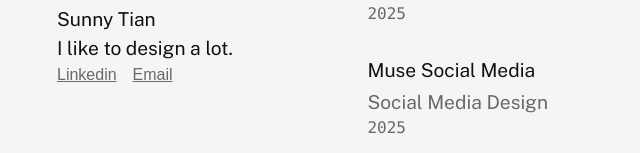
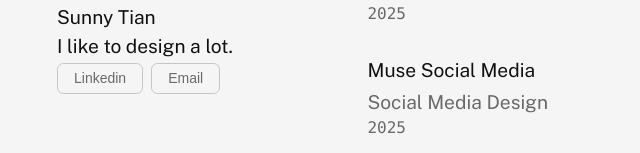
Before and after one commit to sunnyxtian/website, a React (Create React App) app in the folder portfolio/: page / in a window 1280 px wide. Shown: the part 354-507 px from the top of the page, without its empty margins (7-647 px from the left). Built offline with nearby package versions, Linux system fonts and the light colour scheme; a web font is replaced by a local one.

Commit message:
added mouse particle effect + link style

```diff
--- a/portfolio/src/App.css
+++ b/portfolio/src/App.css
@@ -54,14 +54,39 @@ h2, h3 {
 }
 
 a {
-  text-decoration: underline;
   font-family: var(--mono);
-  transition: 0.2s;
+  transition: 0.6s;
+
+  padding-left: 1rem;
+  padding-right: 1rem;
+  padding-top: 0.4rem;
+  padding-bottom: 0.4rem;
+
+  background-image: none;
+  border: 1px solid #c5c5c5;
+  border-radius: 0.4rem;
 }
 
 a:hover {
-  transition: 0.2s;
-  color: blue;
+  transition: 0.6s;
+
+  background-image:  linear-gradient(to bottom, #C3F335, #99DAD1);
+  box-shadow: 2px 2px 10px #c5c5c5 inset;
+}
+
+.mouse-effects {
+  position: absolute;
+  z-index: -10;
+
+  transition: 1500ms, ease;
+
+  font-family: var(--mono);
+  font-size: 1.4rem;
+
+/*
+  width: 20px;
+  height: 10px; */
+  filter: blur(1px);
 }
 
 .project-spreads {
--- a/portfolio/src/components/Footer.js
+++ b/portfolio/src/components/Footer.js
@@ -1,8 +1,8 @@
 function Footer () {
   return (
-    <div className="footer flex flex-row text-base">
-      <p className="mr-4"><a href="https://www.linkedin.com/in/sunnyxtian">Linkedin</a></p>
-      <p className="mr-4"><a href="mailto:sunnytianxin@gmail.com">Email</a></p>
+    <div className="footer flex flex-row text-sm mt-2">
+      <p className="mr-2"><a href="https://www.linkedin.com/in/sunnyxtian">Linkedin</a></p>
+      <p className="mr-2"><a href="mailto:sunnytianxin@gmail.com">Email</a></p>
     </div>
   )
 }
--- a/portfolio/src/components/Header.js
+++ b/portfolio/src/components/Header.js
@@ -3,7 +3,7 @@ function Sidebar() {
     <div>
       <section className="intro">
         <h1 className="">Sunny Tian</h1>
-        <p className="">I like to design a lot.</p>
+        <p className="text-gray">I like to design a lot.</p>
       </section>
     </div>
   )
--- a/portfolio/src/routes/App.js
+++ b/portfolio/src/routes/App.js
@@ -32,4 +32,41 @@ function App () {
   )
 }
 
+// code format from https://ryanyan.ca/
+const colors = ["#C3F335", "#99DAD1", "#FA5B33"];
+const text = ["*", "✧", "✩", "+"];
+
+let lastParticle = 0;
+const particleInterval = 150;
+
+document.addEventListener("mousemove", (e) => {
+  const currTime = Date.now();
+
+  if(currTime - lastParticle >= particleInterval) {
+    const particle = document.createElement('div');
+    particle.classList.add('mouse-effects');
+    document.body.appendChild(particle);
+
+    let x = e.clientX;
+    let y = e.clientY;
+
+    particle.style.left = `${x}px`;
+    particle.style.top = `${y}px`;
+
+    const colorIndex = Math.floor(Math.random() * 3);
+    const textIndex = Math.floor(Math.random() * (text.length));
+    const randomColor = colors[colorIndex];
+    particle.textContent = text[textIndex];
+
+    particle.style.color = randomColor;
+
+    // timeout
+    setTimeout(() => {
+      particle.remove();
+    }, 1500);
+
+    lastParticle = currTime;
+  }
+});
+
 export default App;
```
